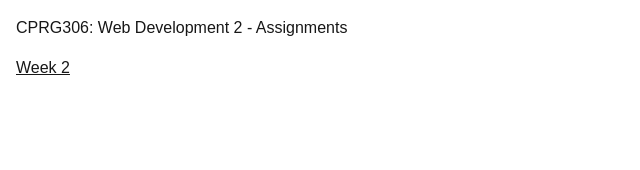
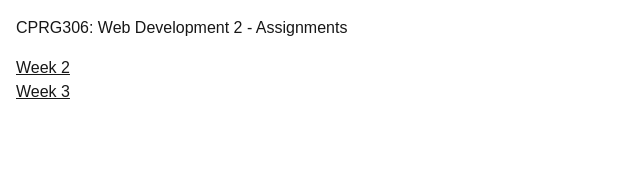
Before and after one commit to jenna-hackett/cprg306-assignments, a Next.js app: page / in a window 1280 px wide. Shown: the top 170 px of the page, without its empty margins (0-640 px from the left). Built offline with nearby package versions, Linux system fonts and the light colour scheme.

Commit message:
week-3, page.js, groceryitem and groceryitemlist added to the repo.

```diff
--- a/app/page.js
+++ b/app/page.js
@@ -12,6 +12,7 @@ export default function Home() {
         <h1 className="p-4">CPRG306: Web Development 2 - Assignments</h1>
         <ul>
           <li><Link className="underline pl-4" href="/week-2">Week 2</Link></li>
+          <li><Link className="underline pl-4" href="/week-3">Week 3</Link></li>
         </ul>
       </header>
     </main>
```
Also changed, not shown: app/week-3/GroceryItem.js (added), app/week-3/GroceryItemList.js (added), app/week-3/page.js (added).
